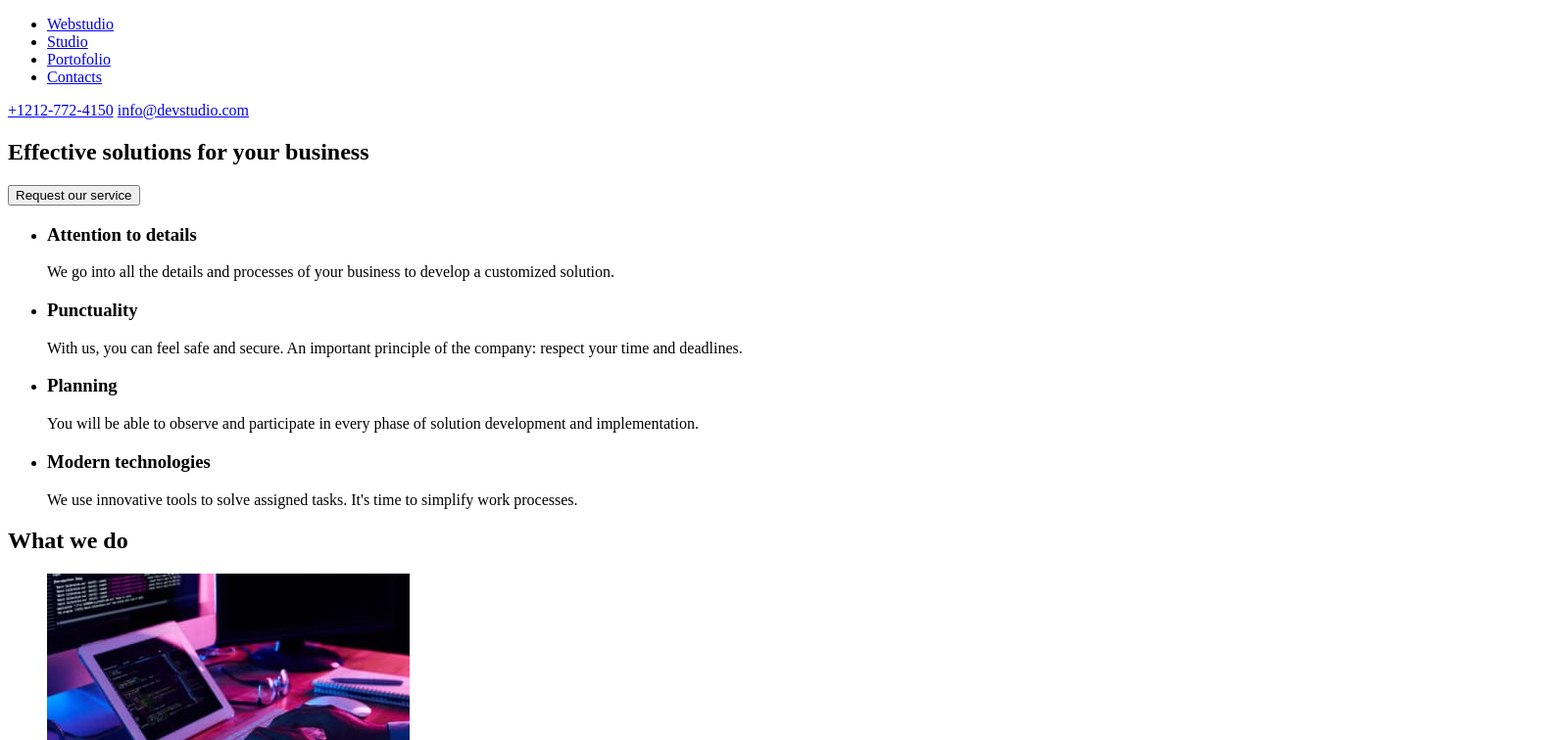
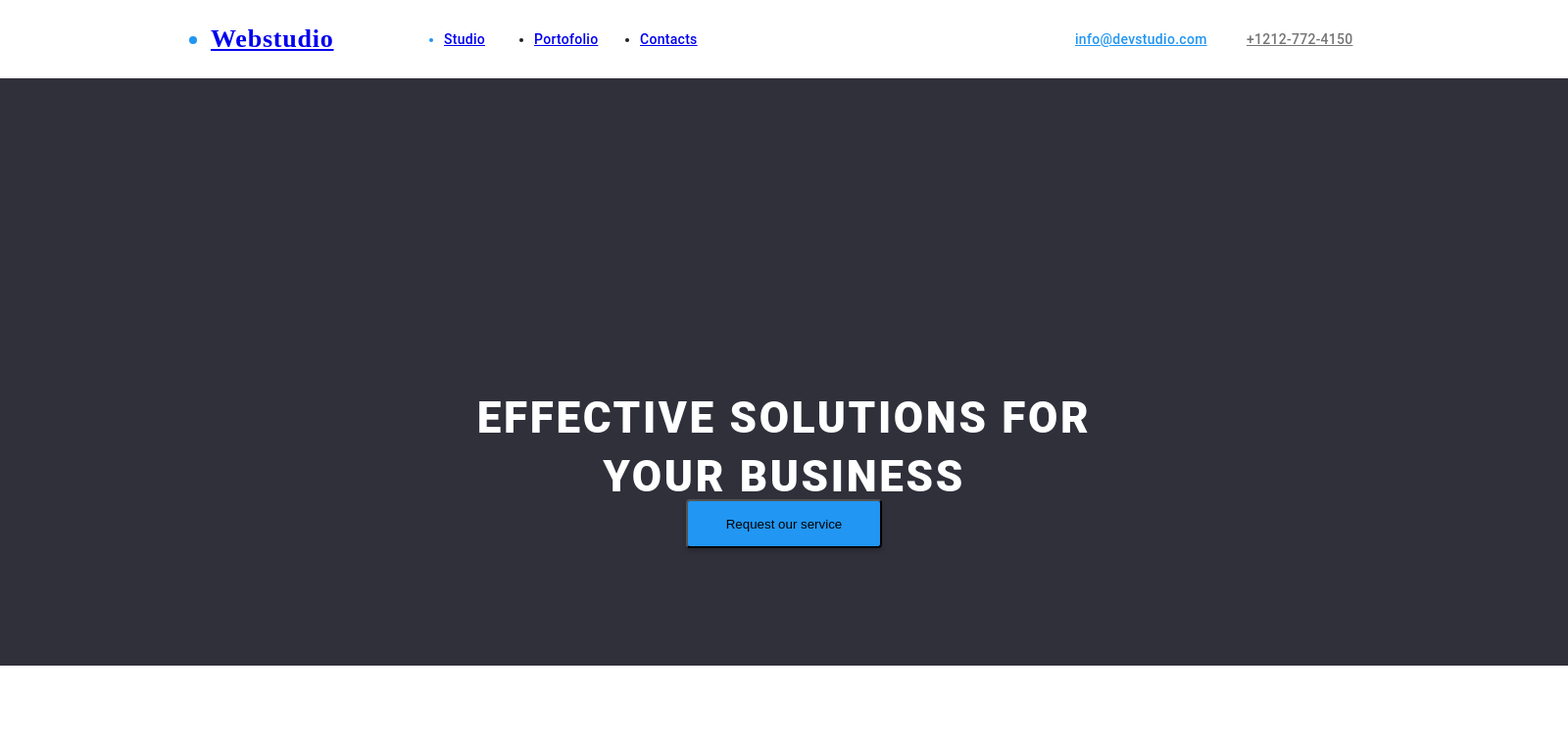
Before and after one commit to daniellesarau/goit-markup-hw-01, a plain HTML site: page index.html in a window 1280 px wide. Shown: the top 756 px of the page at 98% size, 1600 px wide, since content can reach past the window. Drawn offline with Linux system fonts and the light colour scheme.

Commit message:
first-css

```diff
--- a/index.html
+++ b/index.html
@@ -1,55 +1,66 @@
 <!DOCTYPE html>
 <html lang="en">
   <head>
+    <meta charset="UTF-8" />
+    <meta http-equiv="X-UA-Compatible" content="IE=edge" />
+    <meta name="viewport" content="width=device-width, initial-scale=1.0" />
+    <link rel="preconnect" href="https://fonts.googleapis.com" />
+    <link rel="preconnect" href="https://fonts.gstatic.com" crossorigin />
+    <link
+      href="https://fonts.googleapis.com/css2?family=Montserrat:wght@700&display=swap"
+      rel="stylesheet"
+    />
+
+    <link rel="stylesheet" href="styles/styles.css" />
     <title>WebStudio</title>
   </head>
   <body>
-    <header>
+    <header class="top">
       <nav>
         <ul>
-          <li><a href="Webstudio">Webstudio</a></li>
-          <li><a href="studio.html">Studio</a></li>
-          <li><a href="portofolio.html">Portofolio</a></li>
-          <li><a href="cotacts.html">Contacts</a></li>
+          <li class="logo"><a href="Webstudio">Webstudio</a></li>
+          <li class="name"><a href="studio.html">Studio</a></li>
+          <li class="portofoliu"><a href="portofolio.html">Portofolio</a></li>
+          <li class="contact"><a href="contacts.html">Contacts</a></li>
         </ul>
       </nav>
       <div>
-        <a href="tel:+1212-772-4150">+1212-772-4150</a>
-        <a href="mailto:info@devstudio.com">info@devstudio.com</a>
+        <a class="email" href="mailto:info@devstudio.com">info@devstudio.com</a>
+        <a class="telefon" href="tel:+1212-772-4150">+1212-772-4150</a>
       </div>
     </header>
     <main>
-      <section>
-        <h1>Effective solutions for your business</h1>
-        <button type="button">Request our service</button>
+      <section class="sectia-1">
+        <h1 class="titlu">Effective solutions for your business</h1>
+        <button class="buton" type="button">Request our service</button>
       </section>
       <section>
         <div>
           <ul>
             <li>
-              <h3>Attention to details</h3>
-              <p>
+              <h3 class="titlu-1">Attention to details</h3>
+              <p class="paragraf-1">
                 We go into all the details and processes of your business to
                 develop a customized solution.
               </p>
             </li>
             <li>
-              <h3>Punctuality</h3>
-              <p>
+              <h3 class="titlu-2">Punctuality</h3>
+              <p class="paragraf-2">
                 With us, you can feel safe and secure. An important principle of
                 the company: respect your time and deadlines.
               </p>
             </li>
             <li>
-              <h3>Planning</h3>
-              <p>
+              <h3 class="titlu-3">Planning</h3>
+              <p class="paragraf-3">
                 You will be able to observe and participate in every phase of
                 solution development and implementation.
               </p>
             </li>
             <li>
-              <h3>Modern technologies</h3>
-              <p>
+              <h3 class="titlu-4">Modern technologies</h3>
+              <p class="paragraf-4">
                 We use innovative tools to solve assigned tasks. It's time to
                 simplify work processes.
               </p>
@@ -57,40 +68,64 @@
           </ul>
         </div>
       </section>
-      <section>
-        <h2>What we do</h2>
+      <section class="sectia-3">
+        <h2 class="job-section">What we do</h2>
         <ul>
           <li>
-            <img height="294" width="370" src="images/comp3.jpg" alt="comp" />
+            <img
+              class="photo-1"
+              height="294"
+              width="370"
+              src="images/comp3.jpg"
+              alt="comp"
+            />
           </li>
           <li>
-            <img height="294" width="370" src="images/comp2.jpg" alt="comp1" />
+            <img
+              class="photo-2"
+              height="294"
+              width="370"
+              src="images/comp2.jpg"
+              alt="comp1"
+            />
           </li>
           <li>
-            <img height="294" width="370" src="images/comp.jpg" alt="comp2" />
+            <img
+              class="photo-3"
+              height="294"
+              width="370"
+              src="images/comp.jpg"
+              alt="comp2"
+            />
           </li>
         </ul>
       </section>
-      <section>
-        <h2>Our Team</h2>
+      <section class="sectia-4">
+        <h2 class="team">Our Team</h2>
         <ul>
-          <li>
-            <img height="260" width="270" src="images/img.jpg" alt="chris" />
-            <h4>Christopher Walker</h4>
-            <p>Product Designer</p>
+          <li class="christofer">
+            <img
+              class="photo-chris"
+              height="260"
+              width="270"
+              src="images/img.jpg"
+              alt="chris"
+            />
+            <h4 class="name-chris">Christopher Walker</h4>
+            <p class="job-chris">Product Designer</p>
           </li>
-          <li>
+          <li class="kylie">
             <img height="260" width="270" src="images/img-1.jpg" alt="kylie" />
             <h4>Kylie Evans</h4>
             <p>Frontend Developer</p>
           </li>
-          <li>
+          <li class="ryan">
             <img height="260" width="270" src="images/img-2.jpg" alt="ryan" />
 
             <h4>Ryan Haris</h4>
             <p>Marketing</p>
           </li>
-          <li>
+          <li class="taylor">
             <img height="260" width="270" src="images/img-3.jpg" alt="tyler" />
             <h4>Tyler Moore</h4>
             <p>UI Designer</p>
@@ -98,9 +133,9 @@
         </ul>
       </section>
     </main>
-    <footer>
-      <h3><a href="Webstudio">Webstudio</a></h3>
-      <address>
+    <footer class="footer">
+      <h3 class="logo-footer"><a href="Webstudio">Webstudio</a></h3>
+      <address class="address-footer">
         <ul>
           <li>
             <a
--- /dev/null
+++ b/styles/styles.css
@@ -0,0 +1,461 @@
+.top {
+  position: absolute;
+  width: 1600px;
+  height: 80px;
+  left: 0px;
+  top: 0px;
+
+  background: #ffffff;
+}
+.logo {
+  position: absolute;
+  width: 145px;
+  height: 31px;
+  left: 215px;
+  top: 24px;
+
+  font-family: "Raleway";
+  font-style: normal;
+  font-weight: 700;
+  font-size: 26px;
+  line-height: 31px;
+  /* identical to box height */
+
+  letter-spacing: 0.03em;
+
+  color: #2196f3;
+}
+.name {
+  position: absolute;
+  width: 42px;
+  height: 16px;
+  left: 453px;
+  top: 32px;
+
+  font-family: "Roboto";
+  font-style: normal;
+  font-weight: 500;
+  font-size: 14px;
+  line-height: 16px;
+  letter-spacing: 0.02em;
+
+  color: #2196f3;
+}
+.portofoliu {
+  position: absolute;
+  width: 58px;
+  height: 16px;
+  left: 545px;
+  top: 32px;
+
+  font-family: "Roboto";
+  font-style: normal;
+  font-weight: 500;
+  font-size: 14px;
+  line-height: 16px;
+  letter-spacing: 0.02em;
+
+  color: #212121;
+}
+.contact {
+  position: absolute;
+  width: 59px;
+  height: 16px;
+  left: 653px;
+  top: 32px;
+
+  font-family: "Roboto";
+  font-style: normal;
+  font-weight: 500;
+  font-size: 14px;
+  line-height: 16px;
+  letter-spacing: 0.02em;
+
+  color: #212121;
+}
+.email {
+  position: absolute;
+  width: 135px;
+  height: 16px;
+  left: 1097px;
+  top: 32px;
+
+  font-family: "Roboto";
+  font-style: normal;
+  font-weight: 500;
+  font-size: 14px;
+  line-height: 16px;
+  letter-spacing: 0.02em;
+
+  color: #2196f3;
+}
+.telefon {
+  position: absolute;
+  width: 113px;
+  height: 16px;
+  left: 1272px;
+  top: 32px;
+
+  font-family: "Roboto";
+  font-style: normal;
+  font-weight: 500;
+  font-size: 14px;
+  line-height: 16px;
+  letter-spacing: 0.02em;
+
+  color: #757575;
+}
+.sectia-1 {
+  position: absolute;
+  width: 1600px;
+  height: 600px;
+  left: 0px;
+  top: 80px;
+
+  background: #2f303a;
+}
+.titlu {
+  position: absolute;
+  width: 696px;
+  height: 120px;
+  left: 452px;
+  top: 280px;
+
+  font-family: "Roboto";
+  font-style: normal;
+  font-weight: 900;
+  font-size: 44px;
+  line-height: 60px;
+  /* or 136% */
+
+  text-align: center;
+  letter-spacing: 0.06em;
+  text-transform: uppercase;
+
+  color: #ffffff;
+}
+.buton {
+  position: absolute;
+  width: 200px;
+  height: 50px;
+  left: 700px;
+  top: 430px;
+
+  background: #2196f3;
+  box-shadow: 0px 4px 4px rgba(0, 0, 0, 0.15);
+  border-radius: 4px;
+}
+.request-1 {
+  position: absolute;
+  width: 161px;
+  height: 30px;
+  left: 720px;
+  top: 440px;
+
+  font-family: "Roboto";
+  font-style: normal;
+  font-weight: 700;
+  font-size: 16px;
+  line-height: 30px;
+  /* identical to box height, or 188% */
+
+  display: flex;
+  align-items: center;
+  text-align: center;
+  letter-spacing: 0.06em;
+
+  color: #ffffff;
+}
+
+.titlu-1 {
+  position: absolute;
+  width: 270px;
+  height: 16px;
+  left: 215px;
+  top: 774px;
+
+  font-family: "Roboto";
+  font-style: normal;
+  font-weight: 700;
+  font-size: 14px;
+  line-height: 16px;
+  letter-spacing: 0.03em;
+  text-transform: uppercase;
+
+  color: #212121;
+}
+.paragraf-1 {
+  position: absolute;
+  width: 270px;
+  height: 75px;
+  left: 215px;
+  top: 800px;
+
+  font-family: "Roboto";
+  font-style: normal;
+  font-weight: 400;
+  font-size: 14px;
+  line-height: 24px;
+  /* or 171% */
+
+  letter-spacing: 0.03em;
+
+  color: #757575;
+}
+.titlu-2 {
+  position: absolute;
+  width: 270px;
+  height: 16px;
+  left: 515px;
+  top: 774px;
+
+  font-family: "Roboto";
+  font-style: normal;
+  font-weight: 700;
+  font-size: 14px;
+  line-height: 16px;
+  letter-spacing: 0.03em;
+  text-transform: uppercase;
+
+  color: #212121;
+}
+.paragraf-2 {
+  position: absolute;
+  width: 270px;
+  height: 75px;
+  left: 515px;
+  top: 800px;
+
+  font-family: "Roboto";
+  font-style: normal;
+  font-weight: 400;
+  font-size: 14px;
+  line-height: 24px;
+  /* or 171% */
+
+  letter-spacing: 0.03em;
+
+  color: #757575;
+}
+.titlu-3 {
+  position: absolute;
+  width: 270px;
+  height: 16px;
+  left: 815px;
+  top: 774px;
+
+  font-family: "Roboto";
+  font-style: normal;
+  font-weight: 700;
+  font-size: 14px;
+  line-height: 16px;
+  letter-spacing: 0.03em;
+  text-transform: uppercase;
+
+  color: #212121;
+}
+.paragraf-3 {
+  position: absolute;
+  width: 270px;
+  height: 75px;
+  left: 815px;
+  top: 800px;
+
+  font-family: "Roboto";
+  font-style: normal;
+  font-weight: 400;
+  font-size: 14px;
+  line-height: 24px;
+  /* or 171% */
+
+  letter-spacing: 0.03em;
+
+  color: #757575;
+}
+.titlu-4 {
+  position: absolute;
+  width: 270px;
+  height: 16px;
+  left: 1115px;
+  top: 774px;
+
+  font-family: "Roboto";
+  font-style: normal;
+  font-weight: 700;
+  font-size: 14px;
+  line-height: 16px;
+  letter-spacing: 0.03em;
+  text-transform: uppercase;
+
+  color: #212121;
+}
+.paragraf-4 {
+  position: absolute;
+  width: 270px;
+  height: 75px;
+  left: 1115px;
+  top: 800px;
+
+  font-family: "Roboto";
+  font-style: normal;
+  font-weight: 400;
+  font-size: 14px;
+  line-height: 24px;
+  /* or 171% */
+
+  letter-spacing: 0.03em;
+
+  color: #757575;
+}
+.job-section {
+  position: absolute;
+  width: 198px;
+  height: 42px;
+  left: 701px;
+  top: 969px;
+
+  font-family: "Roboto";
+  font-style: normal;
+  font-weight: 700;
+  font-size: 36px;
+  line-height: 42px;
+  text-align: center;
+  letter-spacing: 0.03em;
+
+  color: #212121;
+}
+.photo-1 {
+  position: absolute;
+  width: 370px;
+  height: 294px;
+  left: 215px;
+  top: 1061px;
+
+  background: url(.jpg);
+  mix-blend-mode: normal;
+}
+.photo-2 {
+  position: absolute;
+  width: 370px;
+  height: 294px;
+  left: 615px;
+  top: 1061px;
+
+  background: url(.jpg);
+}
+.photo-3 {
+  position: absolute;
+  width: 370px;
+  height: 294px;
+  left: 1015px;
+  top: 1061px;
+
+  background: url(.jpg);
+}
+.team {
+  position: absolute;
+  width: 165px;
+  height: 42px;
+  left: 718px;
+  top: 1543px;
+
+  font-family: "Roboto";
+  font-style: normal;
+  font-weight: 700;
+  font-size: 36px;
+  line-height: 42px;
+  text-align: center;
+  letter-spacing: 0.03em;
+
+  color: #212121;
+}
+.christofer {
+  position: absolute;
+  width: 270px;
+  height: 368px;
+  left: 215px;
+  top: 1635px;
+
+  background: #ffffff;
+  /* material shadow v1 */
+
+  box-shadow: 0px 1px 3px rgba(0, 0, 0, 0.12), 0px 1px 1px rgba(0, 0, 0, 0.14),
+    0px 2px 1px rgba(0, 0, 0, 0.2);
+  border-radius: 0px 0px 4px 4px;
+}
+.kylie {
+  position: absolute;
+  width: 270px;
+  height: 368px;
+  left: 515px;
+  top: 1635px;
+
+  background: #ffffff;
+  /* material shadow v1 */
+
+  box-shadow: 0px 1px 3px rgba(0, 0, 0, 0.12), 0px 1px 1px rgba(0, 0, 0, 0.14),
+    0px 2px 1px rgba(0, 0, 0, 0.2);
+  border-radius: 0px 0px 4px 4px;
+}
+.ryan {
+  position: absolute;
+  width: 270px;
+  height: 368px;
+  left: 815px;
+  top: 1635px;
+
+  background: #ffffff;
+  /* material shadow v1 */
+
+  box-shadow: 0px 1px 3px rgba(0, 0, 0, 0.12), 0px 1px 1px rgba(0, 0, 0, 0.14),
+    0px 2px 1px rgba(0, 0, 0, 0.2);
+  border-radius: 0px 0px 4px 4px;
+}
+.taylor {
+  position: absolute;
+  width: 270px;
+  height: 368px;
+  left: 1115px;
+  top: 1635px;
+
+  background: #ffffff;
+  /* material shadow v1 */
+
+  box-shadow: 0px 1px 3px rgba(0, 0, 0, 0.12), 0px 1px 1px rgba(0, 0, 0, 0.14),
+    0px 2px 1px rgba(0, 0, 0, 0.2);
+  border-radius: 0px 0px 4px 4px;
+}
+.footer {
+  position: absolute;
+  width: 1600px;
+  height: 251px;
+  left: 0px;
+  top: 2097px;
+
+  background: #2f303a;
+}
+.logo-footer {
+  position: absolute;
+  width: 145px;
+  height: 31px;
+  left: 215px;
+  top: 60px;
+
+  font-family: "Raleway";
+  font-style: normal;
+  font-weight: 700;
+  font-size: 26px;
+  line-height: 31px;
+  /* identical to box height */
+
+  letter-spacing: 0.03em;
+
+  color: #2196f3;
+}
+.address-footer {
+  position: absolute;
+  width: 231px;
+  height: 72px;
+  left: 215px;
+  top: 119px;
+}
```
